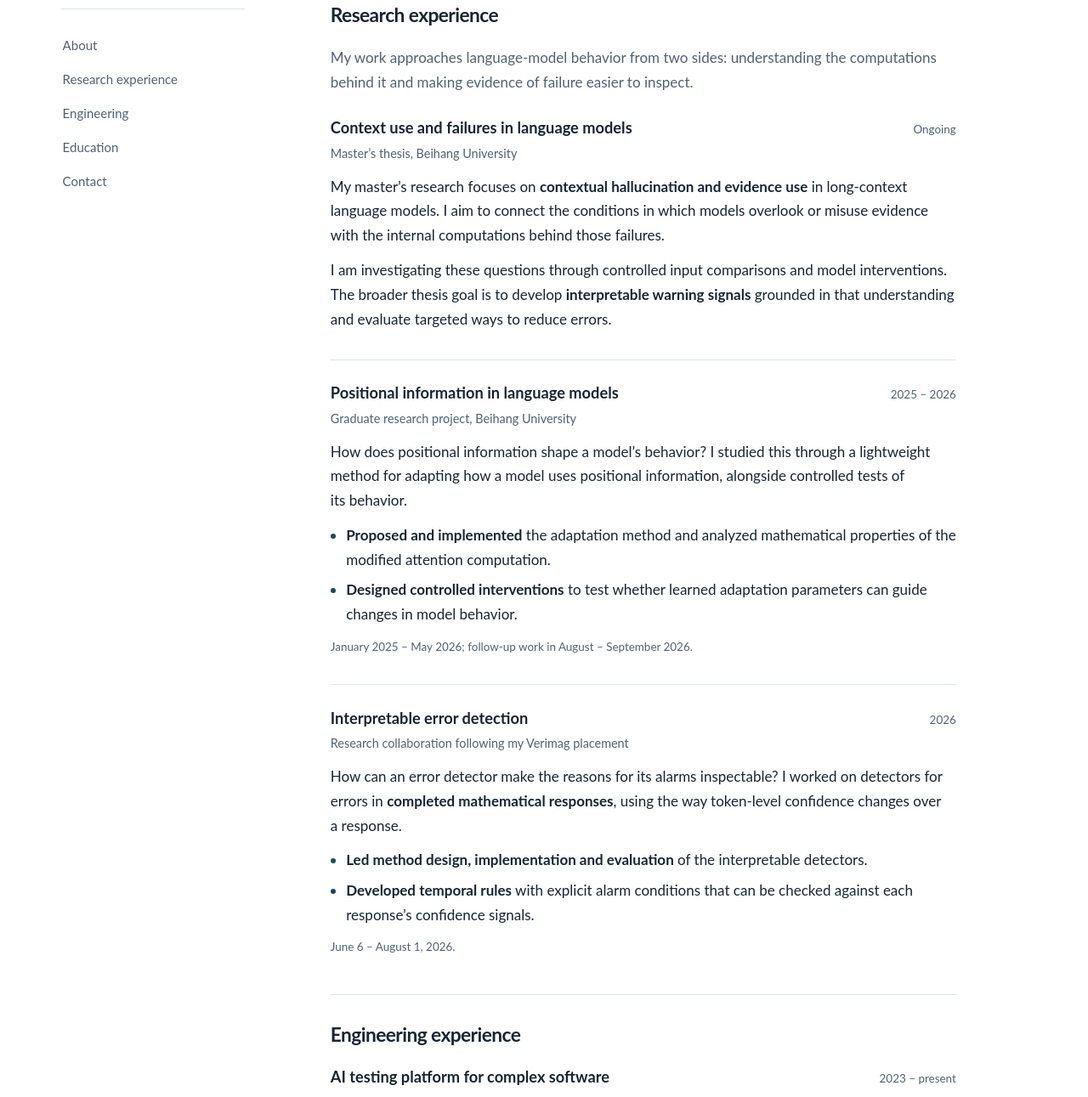
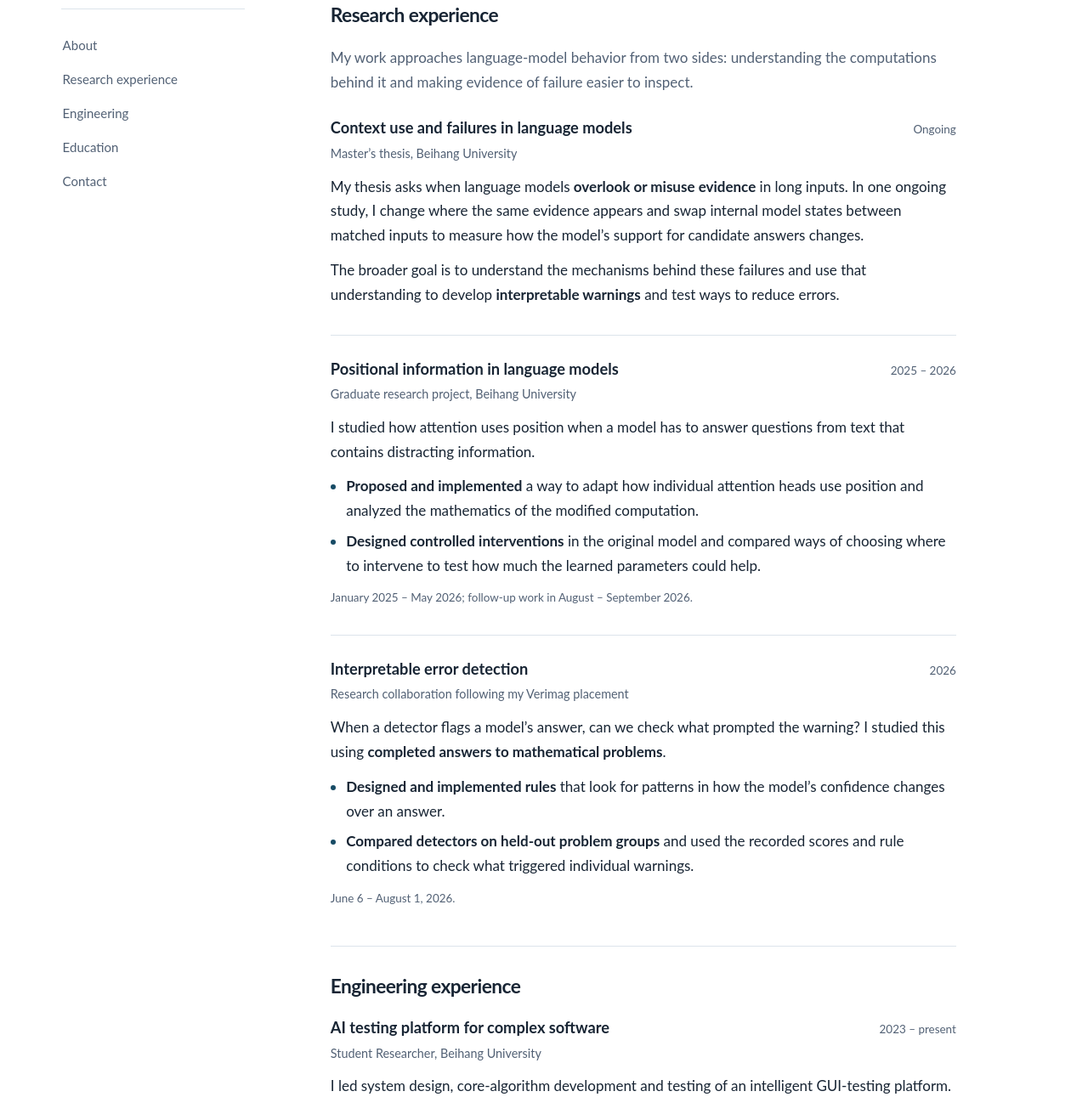
Before and after one commit to cjl-cheng/cjl-cheng.github.io, a plain HTML site: page index.html in a window 1280 px wide. Shown: the part 449-1740 px from the top of the page at 85% size. Drawn offline with Linux system fonts and the light colour scheme.

Commit message:
Describe research methods and contributions on the homepage

```diff
--- a/index.html
+++ b/index.html
@@ -65,8 +65,8 @@
               <p class="project-date">Ongoing</p>
             </div>
             <p class="project-context">Master’s thesis, Beihang University</p>
-            <p>My master’s research focuses on <strong>contextual hallucination and evidence use</strong> in long-context language models. I aim to connect the conditions in which models overlook or misuse evidence with the internal computations behind those failures.</p>
-            <p>I am investigating these questions through controlled input comparisons and model interventions. The broader thesis goal is to develop <strong>interpretable warning signals</strong> grounded in that understanding and evaluate targeted ways to reduce errors.</p>
+            <p>My thesis asks when language models <strong>overlook or misuse evidence</strong> in long inputs. In one ongoing study, I change where the same evidence appears and swap internal model states between matched inputs to measure how the model’s support for candidate answers changes.</p>
+            <p>The broader goal is to understand the mechanisms behind these failures and use that understanding to develop <strong>interpretable warnings</strong> and test ways to reduce errors.</p>
           </article>
           <article class="research-project" id="positional-information" aria-labelledby="position-title">
             <div class="project-heading">
@@ -74,10 +74,10 @@
               <p class="project-date">2025 – 2026</p>
             </div>
             <p class="project-context">Graduate research project, Beihang University</p>
-            <p>How does positional information shape a model’s behavior? I studied this through a lightweight method for adapting how a model uses positional information, alongside controlled tests of its behavior.</p>
+            <p>I studied how attention uses position when a model has to answer questions from text that contains distracting information.</p>
             <ul class="contribution-list">
-              <li><strong>Proposed and implemented</strong> the adaptation method and analyzed mathematical properties of the modified attention computation.</li>
-              <li><strong>Designed controlled interventions</strong> to test whether learned adaptation parameters can guide changes in model behavior.</li>
+              <li><strong>Proposed and implemented</strong> a way to adapt how individual attention heads use position and analyzed the mathematics of the modified computation.</li>
+              <li><strong>Designed controlled interventions</strong> in the original model and compared ways of choosing where to intervene to test how much the learned parameters could help.</li>
             </ul>
             <p class="project-period">January 2025 – May 2026; follow-up work in August – September 2026.</p>
           </article>
@@ -87,10 +87,10 @@
               <p class="project-date">2026</p>
             </div>
             <p class="project-context">Research collaboration following my Verimag placement</p>
-            <p>How can an error detector make the reasons for its alarms inspectable? I worked on detectors for errors in <strong>completed mathematical responses</strong>, using the way token-level confidence changes over a response.</p>
+            <p>When a detector flags a model’s answer, can we check what prompted the warning? I studied this using <strong>completed answers to mathematical problems</strong>.</p>
             <ul class="contribution-list">
-              <li><strong>Led method design, implementation and evaluation</strong> of the interpretable detectors.</li>
-              <li><strong>Developed temporal rules</strong> with explicit alarm conditions that can be checked against each response’s confidence signals.</li>
+              <li><strong>Designed and implemented rules</strong> that look for patterns in how the model’s confidence changes over an answer.</li>
+              <li><strong>Compared detectors on held-out problem groups</strong> and used the recorded scores and rule conditions to check what triggered individual warnings.</li>
             </ul>
             <p class="project-period">June 6 – August 1, 2026.</p>
           </article>
```
